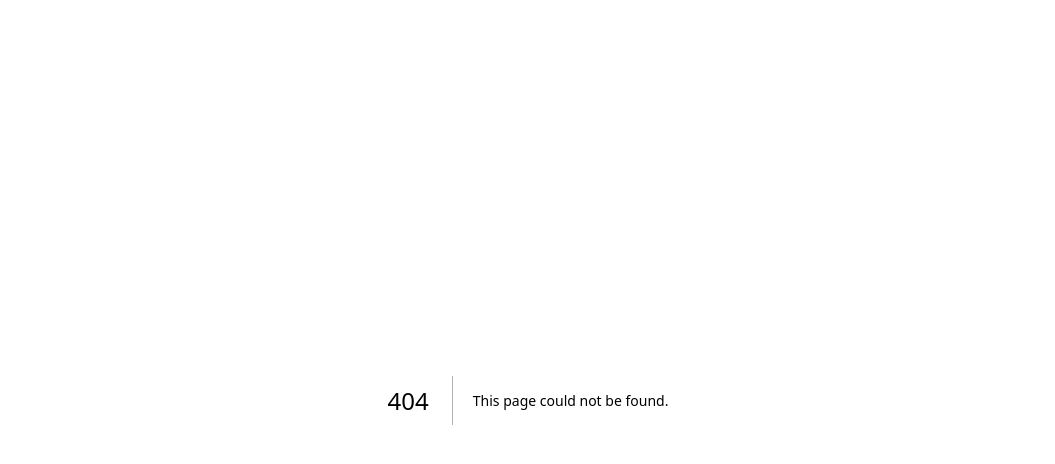
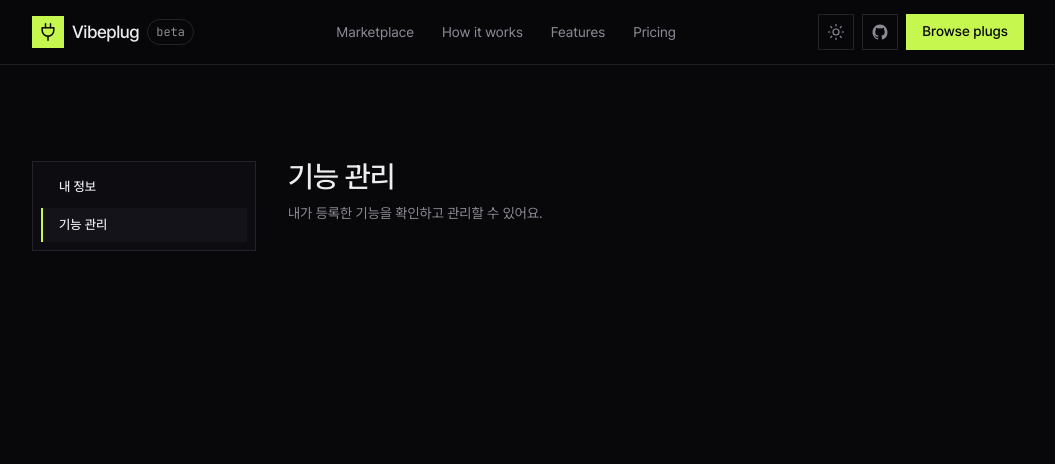
Before and after one commit to vibeplugHQ/vibeplug, a Next.js app: page /mypage/features in a window 1280 px wide. Before the commit this address had no page. Shown: the top 464 px of the page, without its empty margins (112-1167 px from the left). Built offline with nearby package versions, Linux system fonts and the light colour scheme.

Commit message:
마이페이지 내부 메뉴 추가

```diff
--- a/app/layout.tsx
+++ b/app/layout.tsx
@@ -1,6 +1,7 @@
 import type { Metadata } from "next";
 import localFont from "next/font/local";
 import "./globals.css";
+import { SiteHeader } from "@/components/site-header";
 
 // Pretendard — body / UI / headings (--font-sans, --font-heading in globals.css)
 const pretendard = localFont({
@@ -41,7 +42,10 @@ export default function RootLayout({
       lang="ko"
       className={`dark ${pretendard.variable} ${jetbrainsMono.variable} h-full antialiased`}
     >
-      <body className="min-h-full bg-background text-foreground">{children}</body>
+      <body className="min-h-full bg-background text-foreground">
+        <SiteHeader />
+        {children}
+      </body>
     </html>
   );
 }
--- /dev/null
+++ b/app/mypage/features/page.tsx
@@ -0,0 +1,17 @@
+import type { Metadata } from "next";
+
+export const metadata: Metadata = {
+  title: "기능 관리 — Vibeplug",
+  description: "내가 등록한 기능을 확인하고 관리하는 화면.",
+};
+
+export default function FeaturesPage() {
+  return (
+    <header>
+      <h1 className="text-title-1 tracking-tight">기능 관리</h1>
+      <p className="mt-text-sm text-body-md text-muted-foreground">
+        내가 등록한 기능을 확인하고 관리할 수 있어요.
+      </p>
+    </header>
+  );
+}
--- /dev/null
+++ b/app/mypage/layout.tsx
@@ -0,0 +1,13 @@
+import type { ReactNode } from "react";
+import { MyPageSidebar } from "@/components/mypage-sidebar";
+
+// 마이페이지 구역(/mypage 아래 모든 화면)이 공유하는 레이아웃.
+// 사이드 메뉴는 여기 한 곳에만 두고 children 으로 각 화면을 받는다.
+export default function MyPageLayout({ children }: { children: ReactNode }) {
+  return (
+    <div className="mx-auto flex max-w-layout-lg flex-col gap-grid-gutter-x px-field-md pb-section-md pt-section-md md:flex-row">
+      <MyPageSidebar />
+      <main className="min-w-0 flex-1">{children}</main>
+    </div>
+  );
+}
--- a/app/mypage/page.tsx
+++ b/app/mypage/page.tsx
@@ -7,7 +7,7 @@ export const metadata: Metadata = {
 
 export default function MyPage() {
   return (
-    <main className="mx-auto max-w-layout-lg px-field-md pb-section-md pt-section-md">
+    <>
       {/* 페이지 헤더 — 제목 + 안내 문구 */}
       <header>
         <h1 className="text-title-1 tracking-tight">마이페이지</h1>
@@ -22,6 +22,6 @@ export default function MyPage() {
           등록한 기능이 여기에 표시됩니다
         </p>
       </section>
-    </main>
+    </>
   );
 }
--- /dev/null
+++ b/app/mypage/profile/page.tsx
@@ -0,0 +1,17 @@
+import type { Metadata } from "next";
+
+export const metadata: Metadata = {
+  title: "내 정보 — Vibeplug",
+  description: "계정 정보와 프로필을 확인하고 관리하는 화면.",
+};
+
+export default function ProfilePage() {
+  return (
+    <header>
+      <h1 className="text-title-1 tracking-tight">내 정보</h1>
+      <p className="mt-text-sm text-body-md text-muted-foreground">
+        계정 정보와 프로필을 확인하고 관리할 수 있어요.
+      </p>
+    </header>
+  );
+}
--- a/app/page.tsx
+++ b/app/page.tsx
@@ -1,4 +1,3 @@
-import { SiteHeader } from "@/components/site-header";
 import { Hero } from "@/components/hero";
 import { LogoMarquee } from "@/components/logo-marquee";
 import { Marketplace } from "@/components/marketplace";
@@ -12,7 +11,6 @@ import { SiteFooter } from "@/components/site-footer";
 export default function Home() {
   return (
     <>
-      <SiteHeader />
       <main>
         <Hero />
         <LogoMarquee />
--- /dev/null
+++ b/components/mypage-sidebar.tsx
@@ -0,0 +1,43 @@
+"use client";
+
+import Link from "next/link";
+import { usePathname } from "next/navigation";
+
+// 마이페이지 구역 공통 사이드 메뉴 항목
+const MENU = [
+  { label: "내 정보", href: "/mypage/profile" },
+  { label: "기능 관리", href: "/mypage/features" },
+];
+
+export function MyPageSidebar() {
+  const pathname = usePathname();
+
+  return (
+    <aside className="md:w-56 md:shrink-0">
+      <nav
+        aria-label="마이페이지 메뉴"
+        className="flex flex-col gap-text-xs border border-sidebar-border bg-sidebar p-field-sm"
+      >
+        {MENU.map((item) => {
+          const active =
+            pathname === item.href || pathname.startsWith(`${item.href}/`);
+
+          return (
+            <Link
+              key={item.href}
+              href={item.href}
+              aria-current={active ? "page" : undefined}
+              className={`text-label-md border-l-2 px-field-md py-field-sm text-sidebar-foreground transition-colors hover:bg-sidebar-accent hover:text-sidebar-accent-foreground ${
+                active
+                  ? "border-primary bg-sidebar-accent text-sidebar-accent-foreground"
+                  : "border-transparent"
+              }`}
+            >
+              {item.label}
+            </Link>
+          );
+        })}
+      </nav>
+    </aside>
+  );
+}
```
